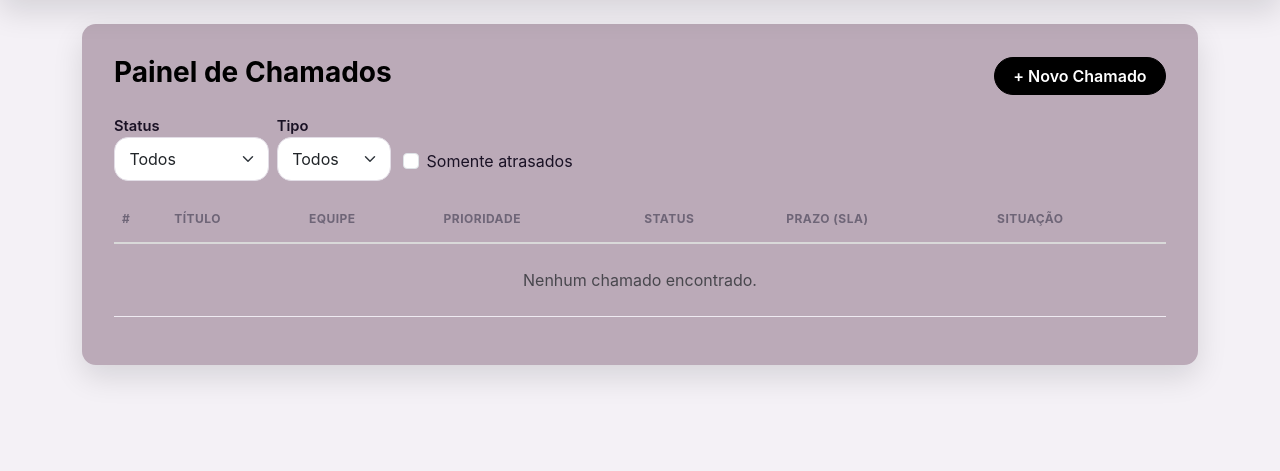
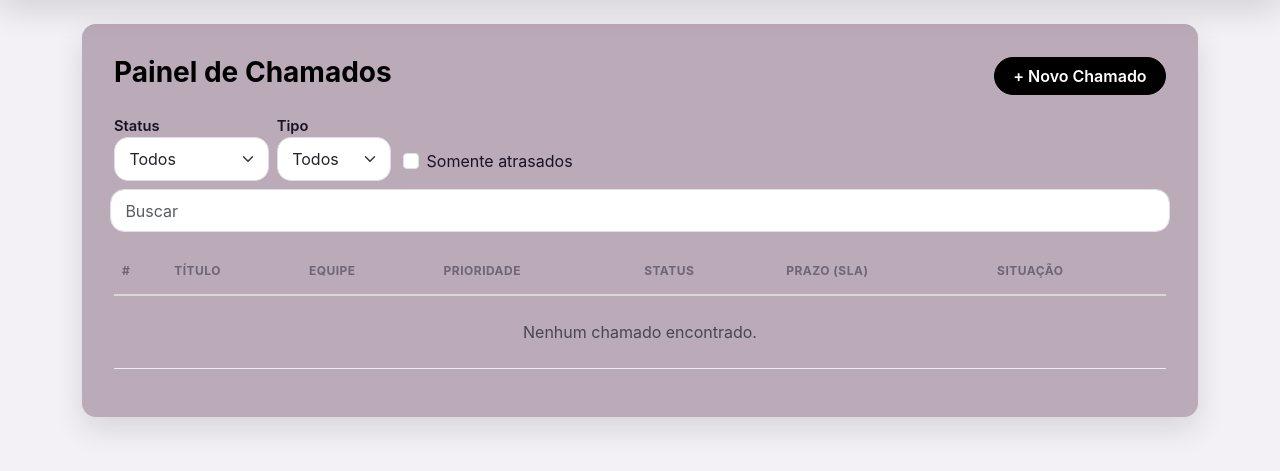
Before and after one commit to Rhennan-ALT/helpdesk_P1, a Django app: page / in a window 1280 px wide. Shown: the part 62-533 px from the top of the page. Run offline with Django 5.2, Linux system fonts and the light colour scheme; the visitor is signed in with stand-in values (Sample User, id 1); data comes from the database, SQL or seed files in the repository; data that the repository does not hold is empty.

Commit message:
feat: adiciona um campo de imput ao formulario

```diff
--- a/core/templates/core/painel.html
+++ b/core/templates/core/painel.html
@@ -33,6 +33,8 @@
                {% if apenas_atrasados %}checked{% endif %} onchange="this.form.submit()">
         <label class="form-check-label" for="atrasados">Somente atrasados</label>
     </div>
+
+    <input type="text" name="q" class="form-control" value="{{ busca }}" placeholder="Buscar">
 </form>
 
 <table class="table table-hover">
```
